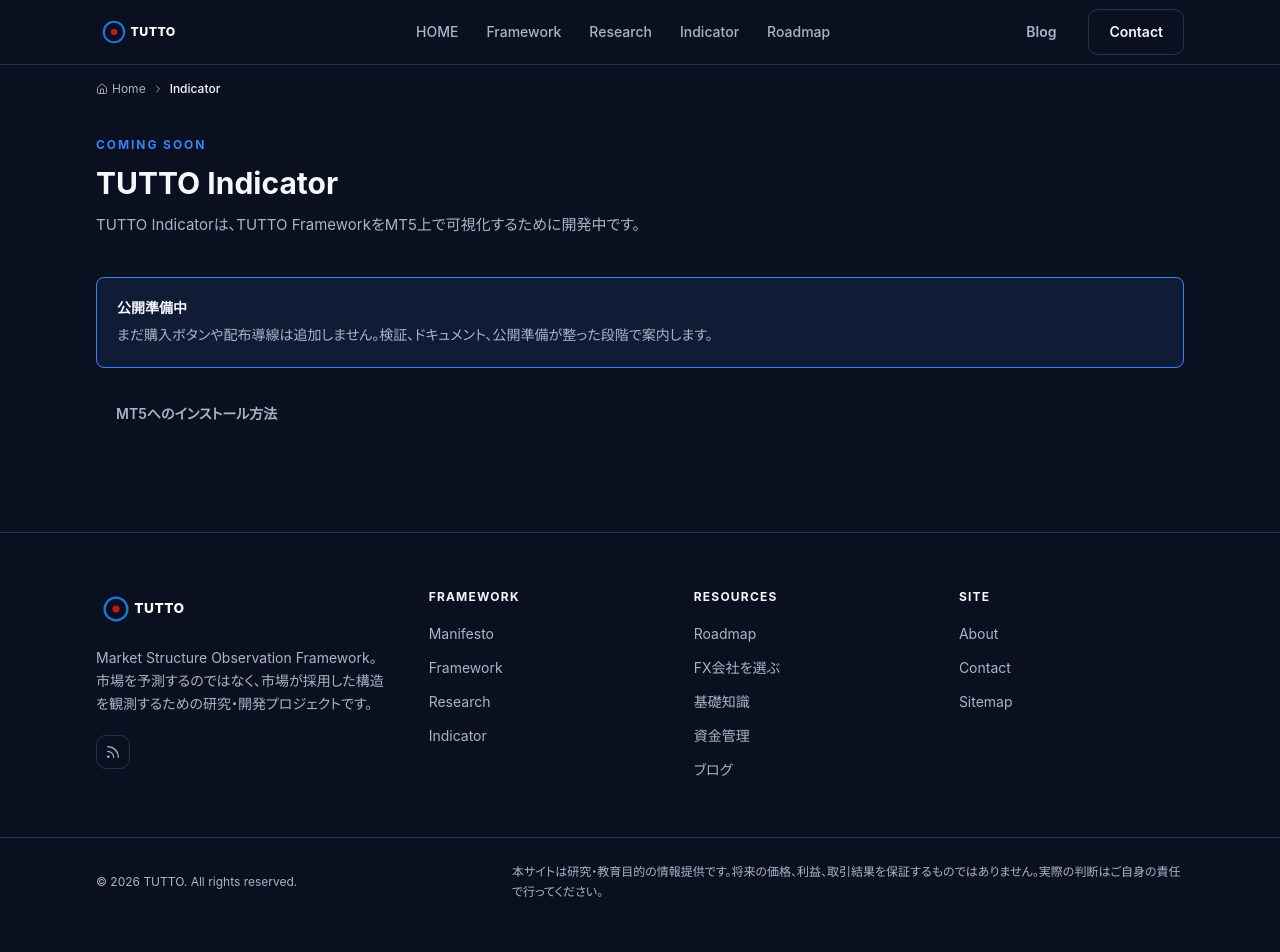
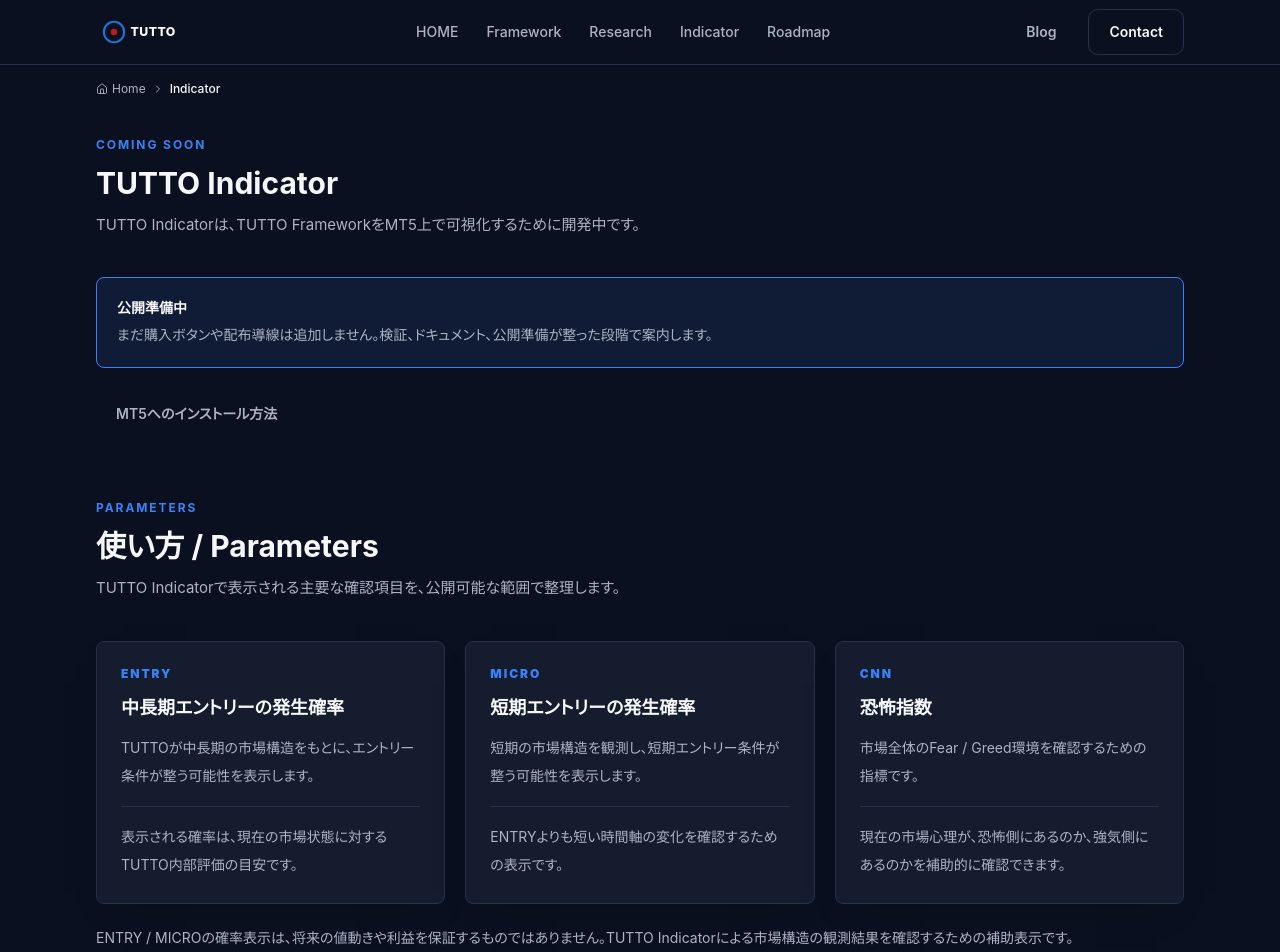
Before and after one commit to richfulllife923-ux/fx-education-site, a Next.js app: page /indicator in a window 1280 px wide. Shown: the top 952 px of the page. Before the commit the page ends 925 px from the top, so only its background shows below. Built offline with nearby package versions, Linux system fonts and the light colour scheme.

Commit message:
feat: add indicator parameter guide and simplify home

```diff
--- a/app/indicator/page.tsx
+++ b/app/indicator/page.tsx
@@ -9,6 +9,27 @@
   description: "TUTTO Indicatorの公開準備ページです。",
   path: "/indicator",
 });
+
+const PARAMETERS = [
+  {
+    title: "ENTRY",
+    subtitle: "中長期エントリーの発生確率",
+    description: "TUTTOが中長期の市場構造をもとに、エントリー条件が整う可能性を表示します。",
+    note: "表示される確率は、現在の市場状態に対するTUTTO内部評価の目安です。",
+  },
+  {
+    title: "MICRO",
+    subtitle: "短期エントリーの発生確率",
+    description: "短期の市場構造を観測し、短期エントリー条件が整う可能性を表示します。",
+    note: "ENTRYよりも短い時間軸の変化を確認するための表示です。",
+  },
+  {
+    title: "CNN",
+    subtitle: "恐怖指数",
+    description: "市場全体のFear / Greed環境を確認するための指標です。",
+    note: "現在の市場心理が、恐怖側にあるのか、強気側にあるのかを補助的に確認できます。",
+  },
+];
 
 export default function IndicatorPage() {
   return (
@@ -29,6 +50,27 @@
           </Link>
         </div>
       </section>
+
+      <section className="container-page mt-16">
+        <SectionHeading
+          eyebrow="Parameters"
+          title="使い方 / Parameters"
+          description="TUTTO Indicatorで表示される主要な確認項目を、公開可能な範囲で整理します。"
+        />
+        <div className="grid grid-cols-1 gap-5 lg:grid-cols-3">
+          {PARAMETERS.map((parameter) => (
+            <div key={parameter.title} className="card flex h-full flex-col p-6">
+              <p className="font-display text-xs font-black uppercase tracking-[0.16em] text-primary">{parameter.title}</p>
+              <h3 className="mt-3 text-lg font-bold text-text-primary">{parameter.subtitle}</h3>
+              <p className="mt-3 text-sm leading-7 text-text-secondary">{parameter.description}</p>
+              <p className="mt-4 border-t border-border pt-4 text-sm leading-7 text-text-secondary">{parameter.note}</p>
+            </div>
+          ))}
+        </div>
+        <p className="mt-5 text-sm leading-7 text-text-secondary">
+          ENTRY / MICROの確率表示は、将来の値動きや利益を保証するものではありません。TUTTO Indicatorによる市場構造の観測結果を確認するための補助表示です。
+        </p>
+      </section>
     </div>
   );
 }
--- a/app/page.tsx
+++ b/app/page.tsx
@@ -164,7 +164,7 @@
         <SectionHeading
           eyebrow="Distribution"
           title="X / YouTube / Website"
-          description="TUTTOの公開活動は、現在の観測、検証の説明、公式Documentationを分けて記録します。Indicatorは、そのFrameworkをChart上で観測するためのToolです。"
+          description="TUTTOの公開活動は、現在の観測、検証の説明、公式Documentationを分けて記録します。"
         />
         <div className="grid grid-cols-1 gap-5 lg:grid-cols-3">
           {DISTRIBUTION_ROLES.map((role) => {
@@ -250,7 +250,7 @@
       </section>
 
       <section className="container-page py-16 sm:py-24">
-        <div className="grid gap-6 lg:grid-cols-2">
+        <div className="grid gap-6">
           <div className="card p-6 sm:p-8">
             <p className="eyebrow">Development</p>
             <h2 className="text-2xl font-bold text-text-primary">開発状況</h2>
@@ -259,13 +259,6 @@
             </p>
             <Link href="/tools" className="btn-secondary mt-6">進捗を見る</Link>
           </div>
-          <div className="card p-6 sm:p-8">
-            <p className="eyebrow">Coming Soon</p>
-            <h2 className="text-2xl font-bold text-text-primary">Indicator</h2>
-            <p className="mt-3 text-sm leading-7 text-text-secondary">
-              TUTTO Indicatorは開発中です。購入ボタンや配布導線は、検証と公開準備が整うまで追加しません。
-            </p>
-          </div>
         </div>
       </section>
     </>
```
